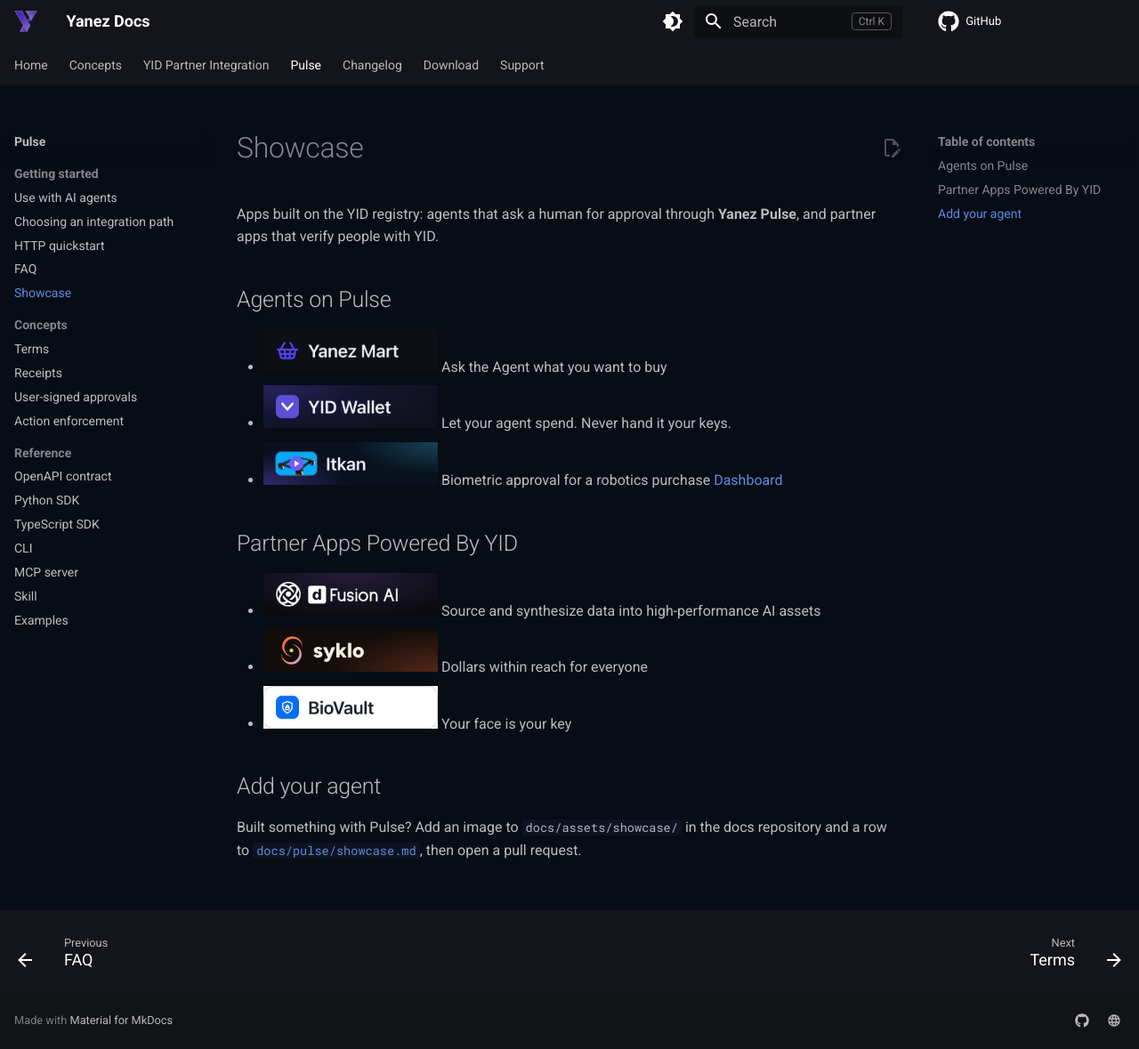
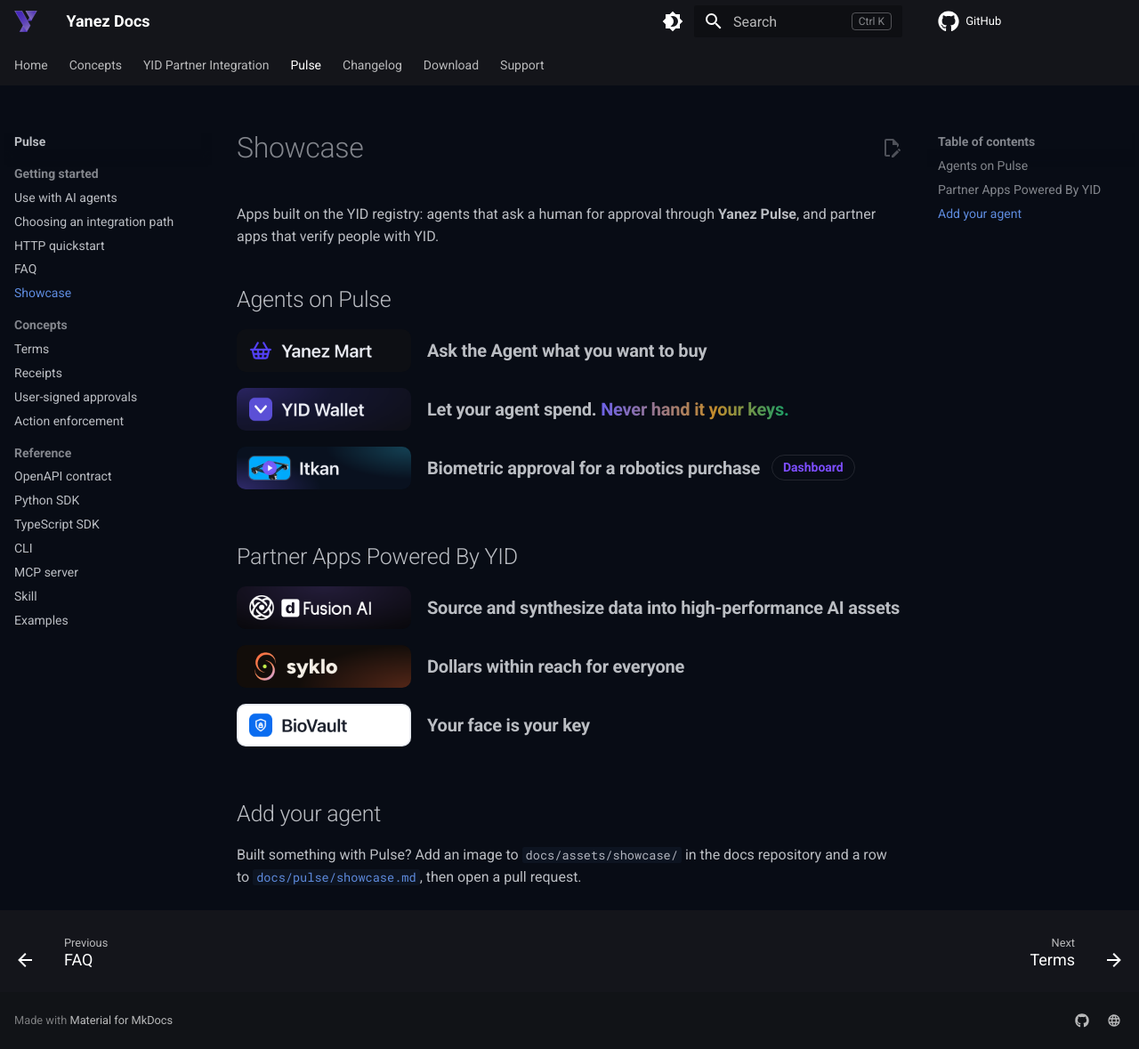
Before and after one commit to yanez-compliance/docs-yanez-ai, an MkDocs documentation site: the page built from docs/pulse/showcase.md, in a window 1280 px wide and 1179 px high. Shown: the whole window at 89% size. Built offline with MkDocs 1.6.1 and Material for MkDocs 9.7.7, drawn with Linux system fonts in a browser that asks for light colours; comment, search, counter and statistics services are not loaded.

Commit message:
docs: render Pulse diagrams, badges, and showcase pop-ups under Material
Co-Authored-By: Claude Opus 5 <noreply@anthropic.com>

```diff
--- /dev/null
+++ b/docs/javascripts/pulse.js
@@ -0,0 +1,82 @@
+/* Pulse pages: Mermaid diagrams with click-to-zoom, and the showcase pop-up.
+   Loaded at the end of <body>, so the DOM is ready. */
+
+(function () {
+  "use strict";
+
+  /* ponytail: the theme is picked once per page load; switching the color
+     scheme re-themes diagrams after a reload. */
+  const diagrams = document.querySelectorAll("div.pulse-mermaid");
+  if (diagrams.length) {
+    import("https://cdn.jsdelivr.net/npm/mermaid@11/dist/mermaid.esm.min.mjs")
+      .then(function (module) {
+        const mermaid = module.default;
+        const dark = document.body.getAttribute("data-md-color-scheme") === "slate";
+        mermaid.initialize({
+          startOnLoad: false,
+          theme: dark ? "dark" : "base",
+          themeVariables: dark ? { fontFamily: "inherit" } : {
+            fontFamily: "inherit",
+            actorBkg: "#f1f0ff", actorBorder: "#635bff", actorTextColor: "#1a1f36",
+            signalColor: "#3c4257", signalTextColor: "#3c4257",
+            noteBkgColor: "#f6f9fc", noteBorderColor: "#e3e8ee", noteTextColor: "#3c4257"
+          }
+        });
+        return mermaid.run({ nodes: diagrams });
+      })
+      .then(function () {
+        diagrams.forEach(enableZoom);
+      });
+  }
+
+  /* Click (or Enter) opens the diagram in a full-width dialog; a click or Esc closes it. */
+  function enableZoom(box) {
+    box.setAttribute("tabindex", "0");
+    box.setAttribute("role", "button");
+    box.setAttribute("aria-label", "Enlarge diagram");
+    function open() {
+      const dialog = document.createElement("dialog");
+      dialog.className = "diagram-zoom";
+      dialog.appendChild(box.querySelector("svg").cloneNode(true));
+      dialog.addEventListener("click", function () { dialog.close(); });
+      dialog.addEventListener("close", function () { dialog.remove(); });
+      document.body.appendChild(dialog);
+      dialog.showModal();
+    }
+    box.addEventListener("click", open);
+    box.addEventListener("keydown", function (event) {
+      if (event.key === "Enter" || event.key === " ") {
+        event.preventDefault();
+        open();
+      }
+    });
+  }
+
+  /* Showcase: the video and dashboard links open in a pop-up. */
+  const popup = document.getElementById("showcase-popup");
+  if (popup) {
+    const box = popup.querySelector("div");
+    document.querySelectorAll("[data-popup]").forEach(function (link) {
+      link.addEventListener("click", function (event) {
+        event.preventDefault();
+        const video = link.dataset.popup === "video";
+        const media = document.createElement(video ? "video" : "img");
+        media.src = link.href;
+        if (video) {
+          media.controls = true;
+          media.autoplay = true;
+          media.playsInline = true;
+        } else {
+          media.alt = "Itkan dashboard";
+        }
+        box.replaceChildren(media);
+        popup.showModal();
+        popup.scrollTop = 0; // focusing the sticky close button scrolls the pop-up down otherwise
+      });
+    });
+    // A click on the backdrop or the close button closes; clearing the box stops the video.
+    popup.addEventListener("click", function (event) { if (event.target === popup) popup.close(); });
+    popup.querySelector(".showcase-close").addEventListener("click", function () { popup.close(); });
+    popup.addEventListener("close", function () { box.replaceChildren(); });
+  }
+})();
--- a/docs/stylesheets/extra.css
+++ b/docs/stylesheets/extra.css
@@ -296,3 +296,72 @@
 @media screen and (max-width: 76.1875em) {
   .md-search__form::after { content: ""; border: none; }
 }
+
+/* ---------- Pulse ---------- */
+
+/* Mermaid diagrams, rendered by javascripts/pulse.js; click to zoom */
+.md-typeset .pulse-mermaid {
+  margin: 0 0 1.3rem;
+  overflow-x: auto;
+  text-align: center;
+  cursor: zoom-in;
+}
+
+.md-typeset .pulse-mermaid svg {
+  max-width: 100%;
+  height: auto;
+}
+
+.diagram-zoom {
+  width: min(96vw, 1400px);
+  max-width: none;
+  max-height: 92vh;
+  overflow: auto;
+  padding: 24px;
+  border: 1px solid var(--md-default-fg-color--lightest);
+  border-radius: 10px;
+  background: var(--md-default-bg-color);
+  cursor: zoom-out;
+}
+
+.diagram-zoom::backdrop { background: rgba(26, 31, 54, 0.6); }
+
+.diagram-zoom svg {
+  display: block;
+  width: 100%;
+  min-width: 720px;
+  height: auto;
+  max-width: none !important;
+}
+
+/* Outcome badges on action-enforcement. Store badges are a.badge, so these are scoped to span. */
+.md-typeset span.badge {
+  display: inline-block;
+  padding: 1px 8px;
+  border-radius: 999px;
+  font-size: 0.6rem;
+  font-weight: 600;
+  white-space: nowrap;
+  vertical-align: middle;
+}
+
+.md-typeset span.badge-ok { background: #e6f7ee; color: #0b6b3a; }
+.md-typeset span.badge-no { background: #fdecec; color: #a12622; }
+
+/* Showcase: app image links with a label beside each */
+.md-typeset ul.showcase { list-style: none; padding: 0; margin: 8px 0 34px; }
+.md-typeset ul.showcase li { display: flex; flex-wrap: wrap; align-items: center; gap: 10px 18px; margin: 0 0 18px; }
+.md-typeset .showcase a { flex: none; }
+.md-typeset .showcase img { display: block; width: auto; height: 48px; border-radius: 10px; transition: box-shadow 0.15s ease, transform 0.15s ease; }
+.md-typeset .showcase a:hover img { transform: translateY(-1px); box-shadow: 0 6px 18px rgba(10, 37, 64, 0.25); }
+.md-typeset .showcase-label { flex: 1 1 14em; color: var(--md-default-fg-color); font-size: 1rem; font-weight: 700; line-height: 1.3; letter-spacing: -0.01em; }
+/* YID Wallet's hero gradient (#9c93ff, #e0b25a, #3ddc97), deepened to stay readable on white */
+.md-typeset .showcase-grad { background: linear-gradient(90deg, #6d62e8, #c28a2c 60%, #179e68); -webkit-background-clip: text; background-clip: text; color: transparent; }
+.md-typeset .showcase-more { display: inline-block; margin-left: 8px; vertical-align: 3px; white-space: nowrap; letter-spacing: 0; font-size: 0.7rem; font-weight: 600; line-height: 1.5; color: var(--md-accent-fg-color); border: 1px solid var(--md-default-fg-color--lightest); border-radius: 999px; padding: 3px 12px; }
+.md-typeset .showcase-more:hover { background: var(--md-accent-fg-color--transparent); border-color: var(--md-accent-fg-color); }
+
+/* Pop-up for the video and dashboard; tall images scroll inside it */
+.showcase-popup { width: min(96vw, 1100px); max-width: none; max-height: 92vh; overflow: auto; padding: 0; border: 0; border-radius: 12px; background: #09111f; }
+.showcase-popup::backdrop { background: rgba(26, 31, 54, 0.7); }
+.showcase-popup video, .showcase-popup img { display: block; width: 100%; height: auto; }
+.showcase-close { position: sticky; top: 10px; z-index: 1; float: right; margin: 10px 10px -46px 0; width: 36px; height: 36px; border: 0; border-radius: 50%; background: rgba(255, 255, 255, 0.92); color: #1a1f36; font-size: 22px; line-height: 1; cursor: pointer; box-shadow: 0 2px 8px rgba(0, 0, 0, 0.3); }
--- a/mkdocs.yml
+++ b/mkdocs.yml
@@ -44,6 +44,7 @@ extra_css:
 
 extra_javascript:
   - javascripts/portal.js
+  - javascripts/pulse.js
 
 plugins:
   - search
```
